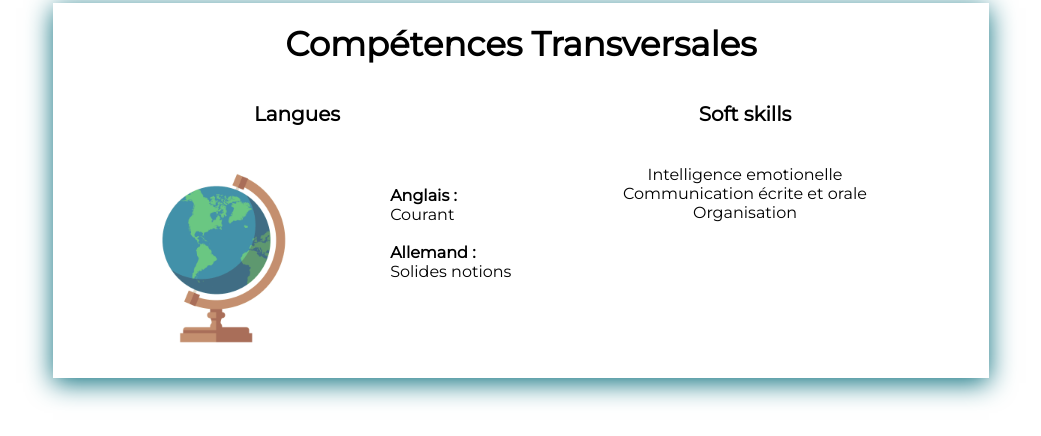
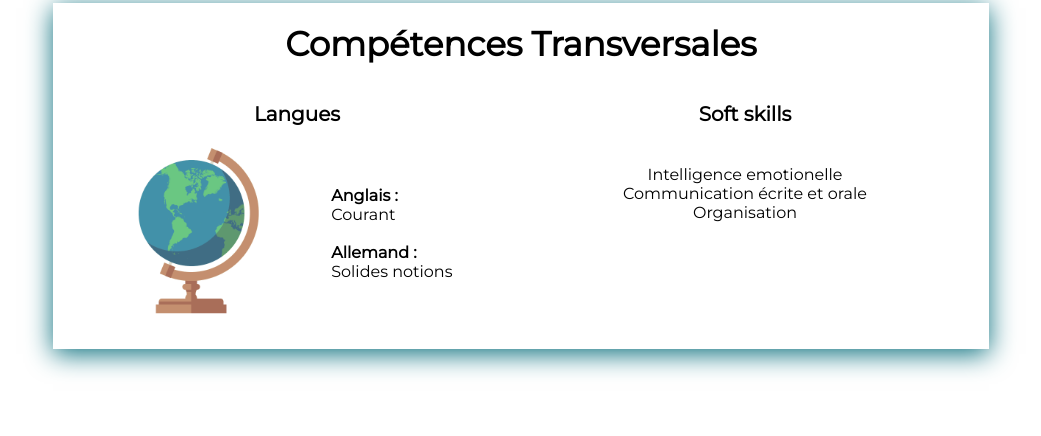
Before and after one commit to Lisamunsy/codedecouverte, a website: page index.html in a window 1280 px wide. Shown: the part 2328-2764 px from the top of the page, without its empty margins (119-1160 px from the left). Drawn offline with Linux system fonts and the light colour scheme.

Commit message:
Format image

```diff
--- a/index.html
+++ b/index.html
@@ -150,13 +150,12 @@
 
           <div class="langues-content">
 
-            <div class="globe" style="background-image:url(images/globe-44.gif)">
-            </div>
+            <img src="images/globe-tour.gif">
             <p>
-            <b>Anglais :</b> Courant
-            <br/>
-            <br/>
-            <b>Allemand :</b> Solides notions
+              <b>Anglais :</b> Courant
+              <br/>
+              <br/>
+              <b>Allemand :</b> Solides notions
             </p>
           </div>
         </div>
--- a/styles.css
+++ b/styles.css
@@ -279,22 +279,24 @@ h2 .trans{
   padding-bottom: 10px;
 
 }
-/*
+
 .langues img{
   overflow: hidden;
-  width: 70%;
+  width: 30%;
   padding: 0;
+  border-radius: 10%;
+  margin-left: -10px;
+  height: 30% ;
+}
+/*
+.globe{
+  overflow: hidden;
+  width: 150px;
+  height: 200px;
   margin-left: 0;
-  border-radius: 50%;
+  padding-left: 0%;
 }
 */
-.globe{
-  overflow: hidden;
-  background-size: cover;
-  width: 300px;
-  height: 200px;
-}
-
 .langues-content{
   display: flex;
   justify-content :space-evenly;
```
Also changed, not shown: images/globe-44.gif (deleted), images/globe-tour.gif (added).
